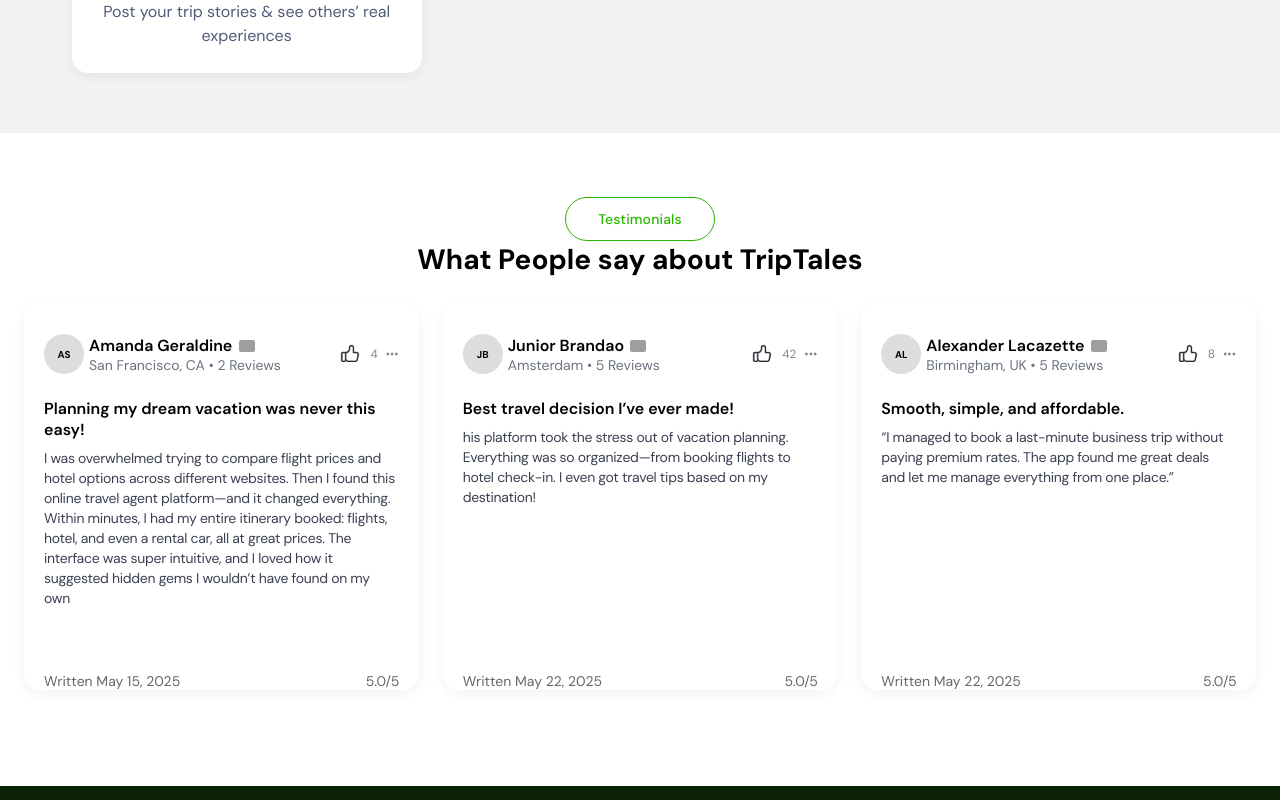
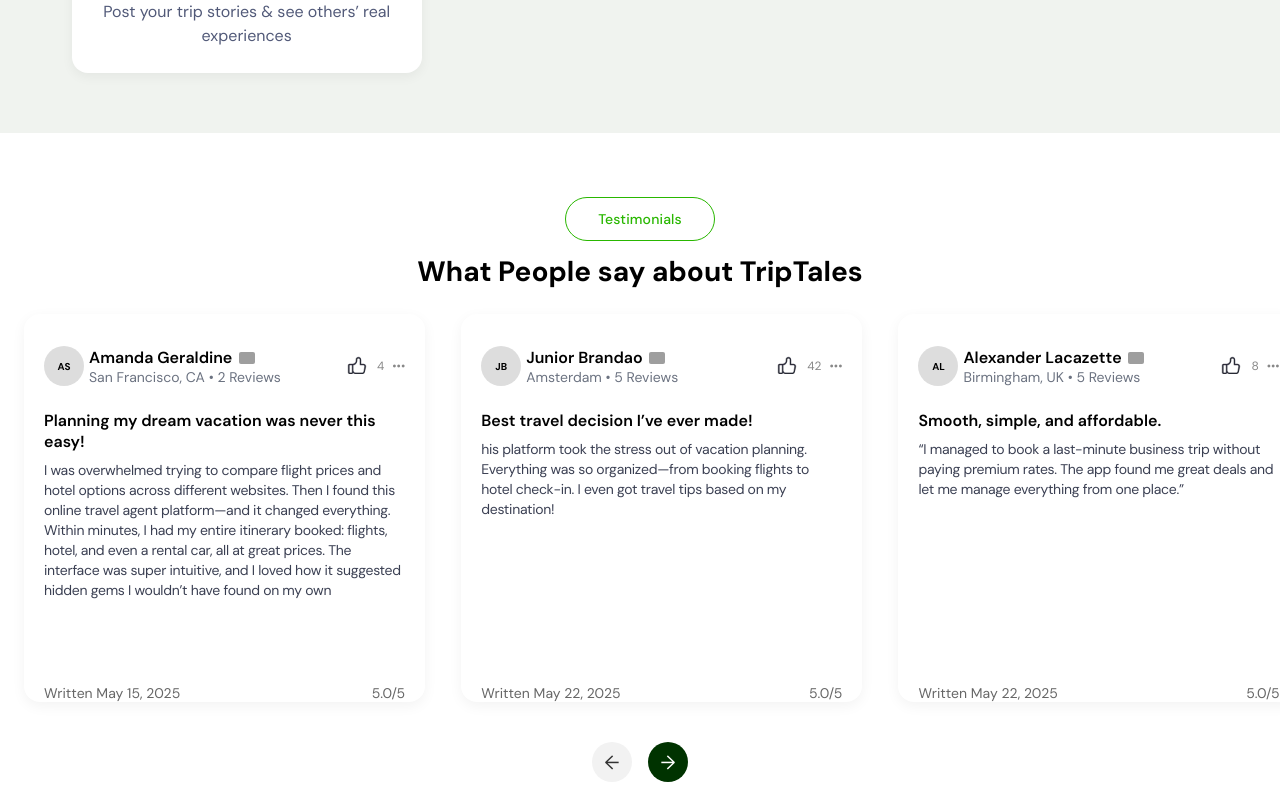
Before and after one commit to rizalsenja/trip-tales, a React (Vite) app: page / in a window 1280 px wide. Shown: the part 1640-2440 px from the top of the page. Built offline with nearby package versions, Linux system fonts and the light colour scheme; grey boxes are pictures that could not be loaded.

Commit message:
fix about

```diff
--- a/src/components/about/About.module.scss
+++ b/src/components/about/About.module.scss
@@ -3,6 +3,7 @@
 .about {
     padding: 4rem 1.5rem;
     text-align: center;
+    overflow: hidden;
 
     &__flag {
         width: 16px;
@@ -19,6 +20,7 @@
         font-size: 28px;
         font-weight: 700;
         margin-bottom: 24px;
+        margin-top: 12px;
     }
 
 
@@ -42,7 +44,7 @@
         display: flex;
         align-items: center;
         margin-bottom: 24px;
-        margin-top: 12px ;
+        margin-top: 12px;
     }
 
     &__avatar {
@@ -124,7 +126,7 @@
     &__nav {
         display: flex;
         justify-content: center;
-        margin-top: 2rem;
+        margin-top: 40px;
         gap: 1rem;
     }
 
@@ -158,7 +160,7 @@
 
 @media (min-width: $xl) {
     .about {
-        padding: 80px 120px ;
+        padding: 80px 120px;
 
         &__title {
             font-size: 44px;
@@ -168,7 +170,6 @@
 
 
         &__body {
-            margin-bottom: 40px;
 
             h3 {
                 font-size: 18px;
--- a/src/components/about/About.tsx
+++ b/src/components/about/About.tsx
@@ -86,7 +86,7 @@ export default function About() {
                     clickable: true,
                 }}
                 onInit={(swiper) => {
-                    if (typeof swiper.params.navigation !== "boolean") {
+                    if (swiper.params.navigation && typeof swiper.params.navigation !== "boolean") {
                         swiper.params.navigation.prevEl = prevRef.current;
                         swiper.params.navigation.nextEl = nextRef.current;
                         swiper.navigation.init();
@@ -94,9 +94,28 @@ export default function About() {
                     }
                 }}
                 breakpoints={{
-                    768: { slidesPerView: 2 },
-                    1024: { slidesPerView: 3 },
-                }}
+                    0: {
+                      slidesPerView: 1,
+                      spaceBetween: 16,
+                    },
+                    640: {
+                      slidesPerView: 1.2,
+                      spaceBetween: 20,
+                    },
+                    768: {
+                      slidesPerView: 2,
+                      spaceBetween: 24,
+                    },
+                    1024: {
+                      slidesPerView: 2.5,
+                      spaceBetween: 32,
+                    },
+                    1280: {
+                      slidesPerView: 2.9,
+                      spaceBetween: 36,
+                    },
+                  }}
+
             >
                 {testimonials.map((item, index) => (
                     <SwiperSlide key={index}>
```
